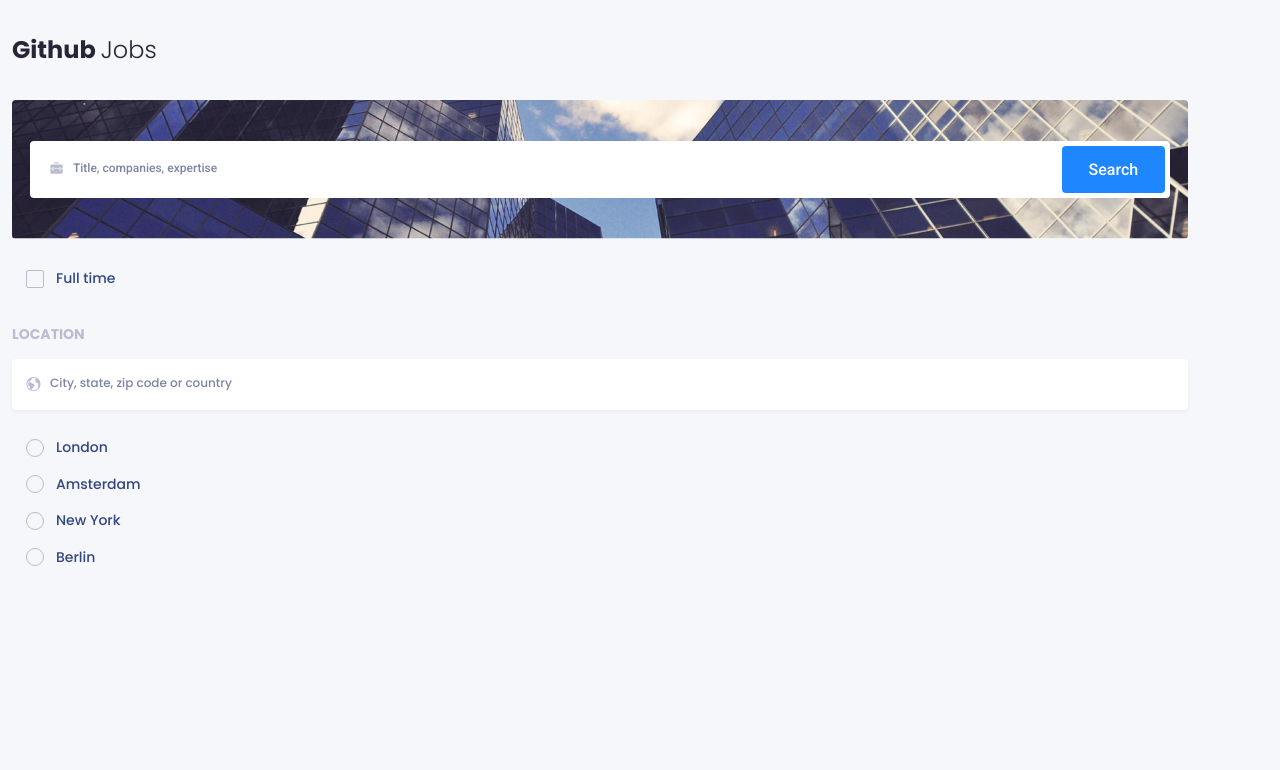
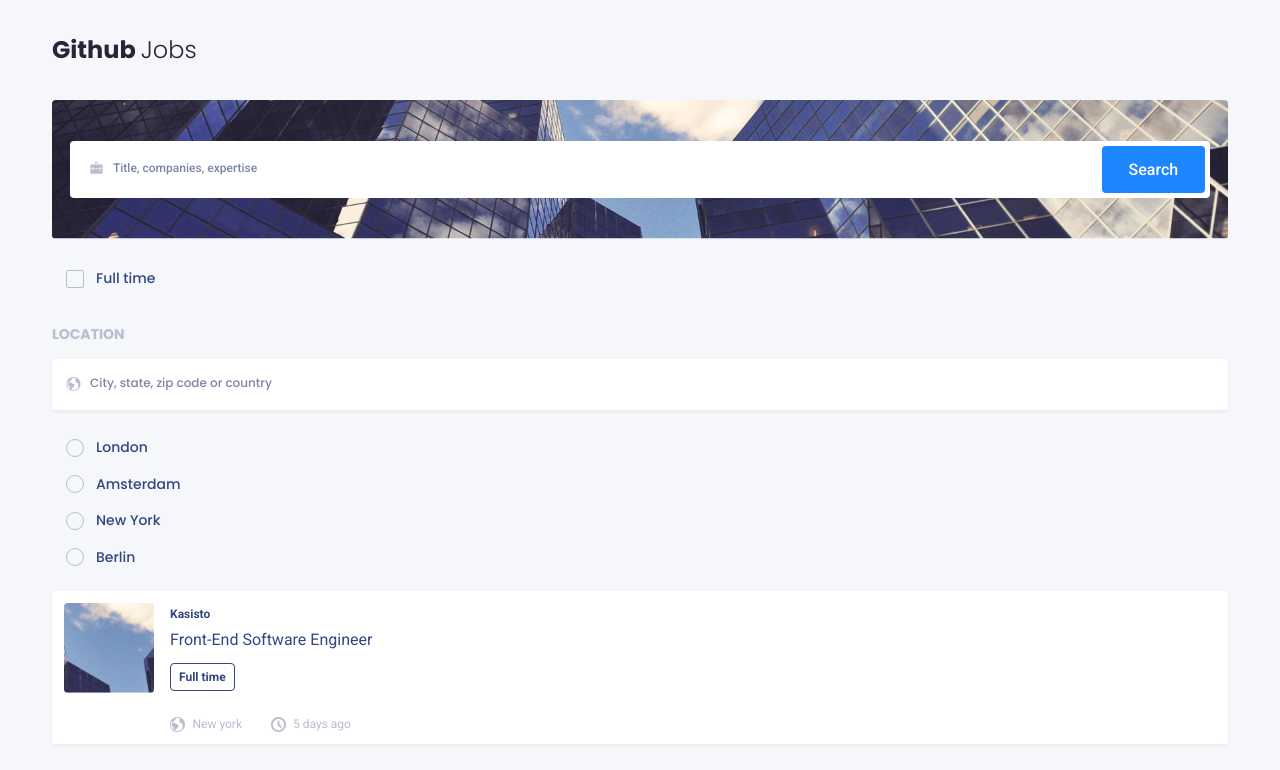
Before and after one commit to Ajdevise/githubJobs, an Angular app: page / in a window 1280 px wide. Shown: the top 770 px of the page. Built offline with nearby package versions, Linux system fonts and the light colour scheme.

Commit message:
finished card styling

```diff
--- a/src/app/app.module.ts
+++ b/src/app/app.module.ts
@@ -3,11 +3,15 @@ import { NgModule } from '@angular/core';
 
 import { AppComponent } from './app.component';
 import { SearchPageComponent } from './search-page/search-page.component';
+import { JobsListComponent } from './search-page/jobs-list/jobs-list.component';
+import { JobCardComponent } from './search-page/jobs-list/job-card/job-card.component';
 
 @NgModule({
   declarations: [
     AppComponent,
-    SearchPageComponent
+    SearchPageComponent,
+    JobsListComponent,
+    JobCardComponent
   ],
   imports: [
     BrowserModule
--- /dev/null
+++ b/src/app/search-page/jobs-list/job-card/job-card.component.html
@@ -0,0 +1,22 @@
+<article class="card">
+    <a href="#" class="card__wrapper flex">
+        <div class="card__img-wrapper">
+            <img src="../../../../assets/backgroundImg.png" alt="" class="card__img">
+        </div>
+        <div class="card__text">
+            <strong class="card__company">Kasisto</strong>
+            <h3 class="card__job">Front-End Software Engineer</h3>
+            <p class="card__flag">Full time</p>
+            <div class="card__details flex align-center">
+                <div class="flex align-center">
+                    <img src="../../../../assets/earth.svg" alt="" class="card__icon">
+                    <span class="card__icon-description">New york</span>
+                </div>
+                <div class="flex align-center">
+                    <img src="../../../../assets/clock.svg" alt="" class="card__icon">
+                    <span class="card__icon-description">5 days ago</span>
+                </div>
+            </div>
+        </div>
+    </a>
+</article>
--- /dev/null
+++ b/src/app/search-page/jobs-list/job-card/job-card.component.scss
@@ -0,0 +1,66 @@
+@import "../../../../styles/variables/colors";
+
+.card {
+
+    &__wrapper {
+        background-color: #fff;
+        box-shadow: 0 2px 4px 0 rgba(#000, .05);
+        border-radius: 4px;
+        padding: 0.75rem;
+    }
+
+    &__img-wrapper {
+        width: 5.625rem;
+        height: 5.625rem;
+        margin-right: 1rem;
+    }
+
+    &__img {
+        width: 100%;
+        height: 100%;
+        object-fit: cover;
+        border-radius: 4px;
+    }
+
+    // &__text {
+
+    // }
+
+    &__company {
+        font-size: 0.75rem;
+    }
+
+    &__job {
+        font-size: 1rem;
+        font-weight: 400;
+        padding-top: .5rem;
+        padding-bottom: 0.875rem;
+    }
+
+    &__flag {
+        font-size: 0.75rem;
+        font-weight: 700;
+        padding: 0.375rem .5rem;
+        border: 1px solid $color-text;
+        border-radius: 4px;
+        width: max-content;
+    }
+
+    &__details {
+        margin-top: 1.625rem;
+
+        div:not(:last-child) {
+            margin-right: 1.78125rem;
+        }
+    }
+
+    &__icon {
+        width: 0.9375rem;
+        margin-right: 0.46875rem;
+    }
+
+    &__icon-description {
+        color: $color-input;
+        font-size: 0.75rem;
+    }
+}
--- /dev/null
+++ b/src/app/search-page/jobs-list/job-card/job-card.component.ts
@@ -0,0 +1,15 @@
+import { Component, OnInit } from '@angular/core';
+
+@Component({
+  selector: 'app-job-card',
+  templateUrl: './job-card.component.html',
+  styleUrls: ['./job-card.component.scss']
+})
+export class JobCardComponent implements OnInit {
+
+  constructor() { }
+
+  ngOnInit() {
+  }
+
+}
--- /dev/null
+++ b/src/app/search-page/jobs-list/jobs-list.component.html
@@ -0,0 +1 @@
+<app-job-card></app-job-card>
--- /dev/null
+++ b/src/app/search-page/jobs-list/jobs-list.component.ts
@@ -0,0 +1,15 @@
+import { Component, OnInit } from '@angular/core';
+
+@Component({
+  selector: 'app-jobs-list',
+  templateUrl: './jobs-list.component.html',
+  styleUrls: ['./jobs-list.component.scss']
+})
+export class JobsListComponent implements OnInit {
+
+  constructor() { }
+
+  ngOnInit() {
+  }
+
+}
--- a/src/app/search-page/search-page.component.html
+++ b/src/app/search-page/search-page.component.html
@@ -47,5 +47,6 @@
                 </div>
             </div>
         </form>
+        <app-jobs-list></app-jobs-list>
     </div>
 </section>
--- a/src/app/search-page/search-page.component.scss
+++ b/src/app/search-page/search-page.component.scss
@@ -34,6 +34,7 @@
 
 .secondary-form {
     font-family: Poppins;
+    margin-bottom: 1.4375rem;
 
     .form-group {
         input[type="checkbox"]:checked + label::before,
@@ -51,7 +52,7 @@
     label {
         font-size: 0.875rem;
         font-weight: 500;
-        color: $color-text;
+        // color: $color-text;
         cursor: pointer;
 
         span {
@@ -63,7 +64,7 @@
         margin-bottom: 1.6875rem;
 
         h3 {
-            font-size: 14px;
+            font-size: 0.875rem;
             font-weight: 700;
             text-transform: uppercase;
             color: $color-input;
--- a/src/styles/global/_global.scss
+++ b/src/styles/global/_global.scss
@@ -12,11 +12,13 @@ html {
 
 body {
     background-color: $color-background;
+    color: $color-text;
 }
 
 a:not([data-link="true"]),
 a:not([data-link="true"]):visited {
     text-decoration: none;
+    color: inherit;
 }
 
 input[type="text"],
--- a/src/styles/global/_utils.scss
+++ b/src/styles/global/_utils.scss
@@ -2,6 +2,7 @@
     width: 100%;
     max-width: 75rem;
     padding: 0.75rem;
+    margin: 0 auto;
 
     @include breakpoints-up("medium") {
         padding-top: 2rem;
```
Also changed, not shown: src/app/search-page/jobs-list/jobs-list.component.scss (added), src/assets/clock.svg.
